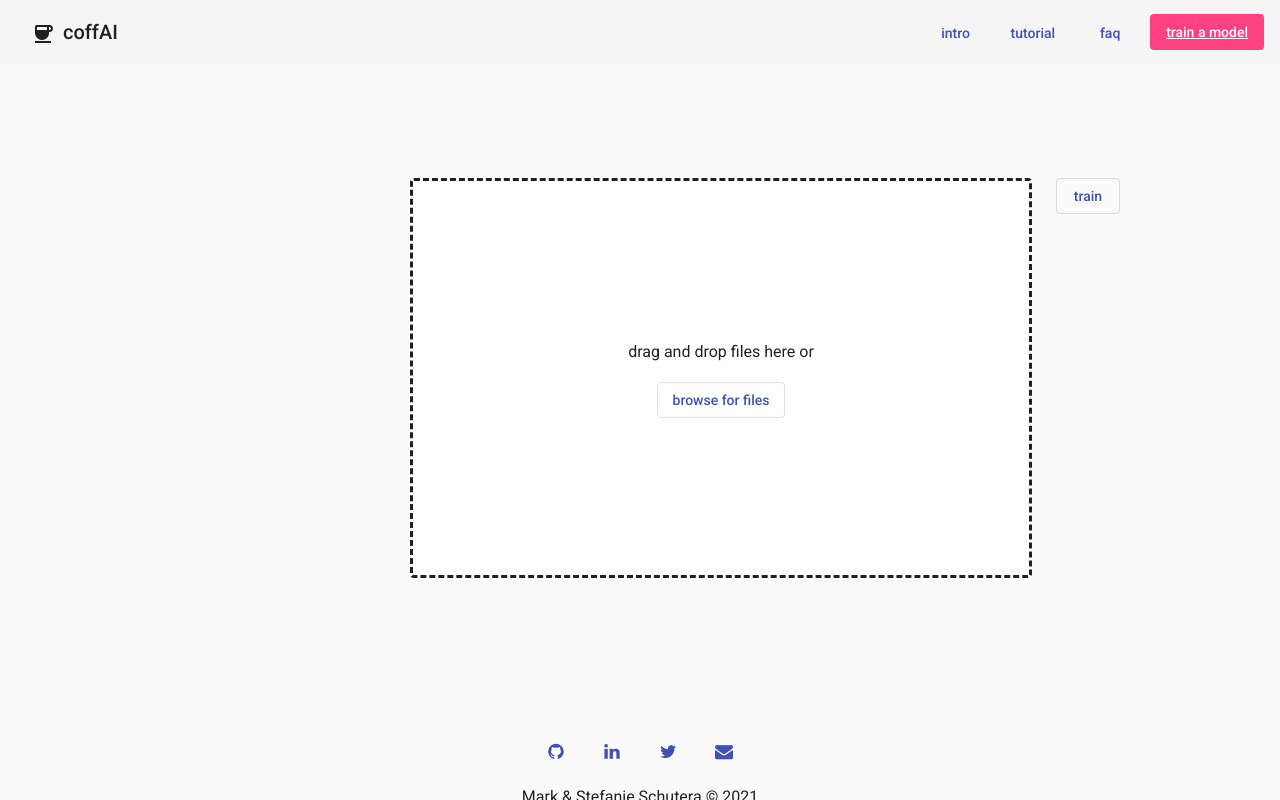
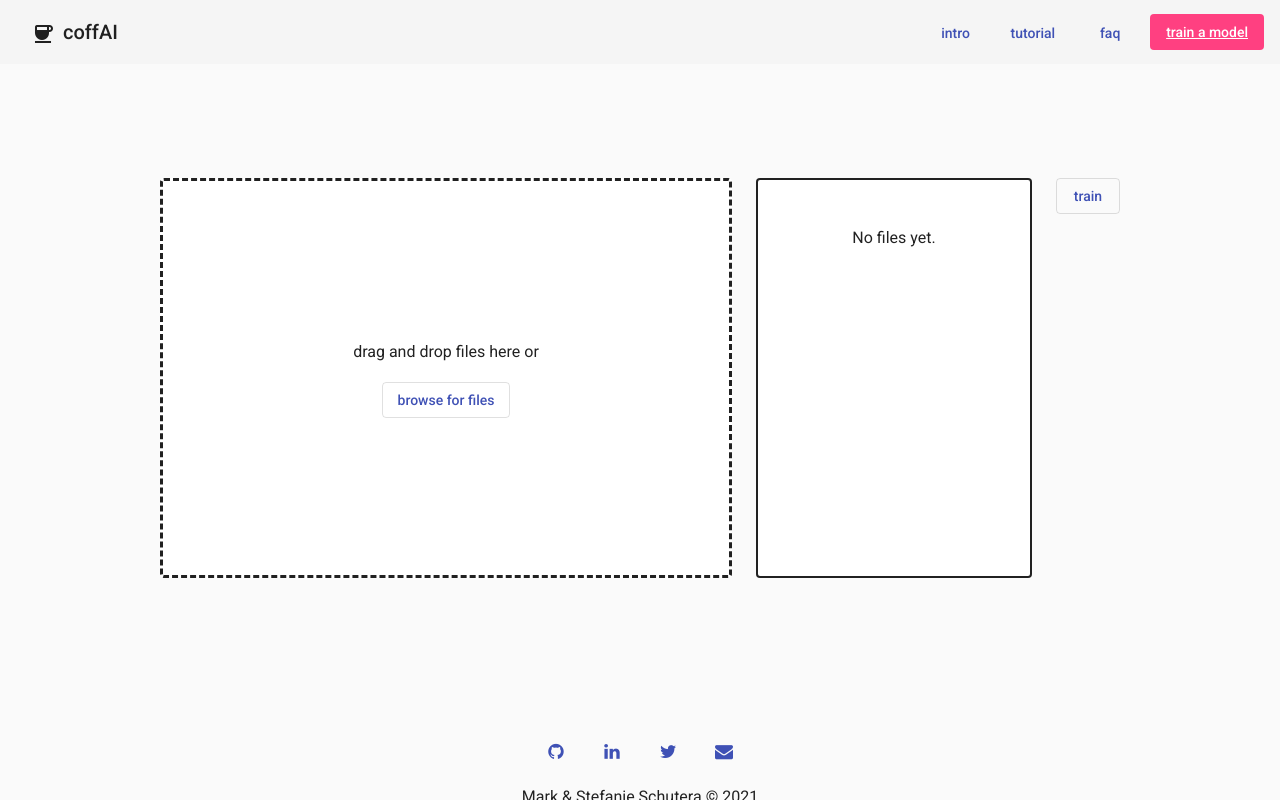
Before and after one commit to stefanieschutera/coffAI, an Angular app: page /train-a-model in a window 1280 px wide. Built offline with nearby package versions, Linux system fonts and the light colour scheme.

Commit message:
some ui restructuring

```diff
--- a/src/app/model-training/model-training.component.html
+++ b/src/app/model-training/model-training.component.html
@@ -1,6 +1,6 @@
 <div class="container container-content center">
   <div class="row">
-    <div class="col-xl dragAndDrop"><app-upload></app-upload></div>
-    <div class="col-xl"><button mat-stroked-button class="mb-2" color="primary">train</button></div>
+    <div class="col-xl order-xl-2"><button mat-stroked-button class="mb-3" color="primary">train</button></div>
+    <div class="col-xl dragAndDrop order-xl-1"><app-upload></app-upload></div>
   </div>
 </div>
--- a/src/app/model-training/upload/upload.component.html
+++ b/src/app/model-training/upload/upload.component.html
@@ -1,11 +1,23 @@
 <div class="row d-flex justify-content-center">
+  <div class="col-sm">
+    <mat-card class="mat-elevation-z0 text-center dragAndDrop" appUpload>
+      <mat-card-content>
+        <h3>drag and drop files here or</h3>
+        <button type="button" mat-stroked-button (click)="browseForFiles.click()" color="primary">
+          browse for files
+        </button>
+        <input hidden (change)="uploadFiles($event)" #browseForFiles type="file" multiple />
+      </mat-card-content>
+    </mat-card>
+  </div>
   <div class="col-sm uploadedFilesCol">
     <mat-card class="mat-elevation-z0 uploadedFiles">
       <mat-card-content>
+        <p *ngIf="files.length == 0" class="text-center m-5">No files yet.</p>
         <mat-list role="list" *ngFor="let file of files; first as first; let index = index">
           <mat-divider *ngIf="!first"></mat-divider>
           <mat-list-item role="listitem" class="p-0">
-            {{ file.name.length > 18 ? (file.name | slice: 0:18) + '..' : file.name }}
+            {{ file.name.length > 20 ? (file.name | slice: 0:20) + '..' : file.name }}
             <div class="spacer"></div>
             <button
               mat-icon-button
@@ -21,15 +33,4 @@
       </mat-card-content>
     </mat-card>
   </div>
-  <div class="col-sm">
-    <mat-card class="mat-elevation-z0 text-center dragAndDrop" appUpload>
-      <mat-card-content>
-        <h3>drag and drop files here or</h3>
-        <button type="button" mat-stroked-button (click)="browseForFiles.click()" color="primary">
-          browse for files
-        </button>
-        <input hidden (change)="uploadFiles($event)" #browseForFiles type="file" multiple />
-      </mat-card-content>
-    </mat-card>
-  </div>
 </div>
--- a/src/app/model-training/upload/upload.component.scss
+++ b/src/app/model-training/upload/upload.component.scss
@@ -1,24 +1,24 @@
 @import '../../../styles.scss';
 
 .uploadedFilesCol {
-  max-width: 250px;
-}
-
-mat-card.uploadedFiles {
-  background-color: transparent;
-  padding: 0;
-  max-height: 50vh;
-  overflow-y: auto;
+  max-width: 300px;
 }
 
 mat-list-item {
   overflow-y: hidden;
 }
+mat-card.uploadedFiles {
+  // background-color: transparent;
+  border-style: solid;
+  border-width: 2px;
+  padding: 0;
+  height: 50vh;
+  overflow-y: auto;
+}
 
 mat-card.dragAndDrop {
   border-style: dashed;
-  min-height: 50vh;
-  max-height: 80vh;
+  height: 50vh;
   display: flex;
   justify-content: center;
   align-items: center;
--- a/src/app/model-training/upload/upload.component.ts
+++ b/src/app/model-training/upload/upload.component.ts
@@ -1,4 +1,4 @@
-import { Component, ElementRef, ViewChild } from '@angular/core';
+import { Component } from '@angular/core';
 
 @Component({
   selector: 'app-upload',
```
Also changed, not shown: 1 other file (tests, documents, lock files or other folders).
